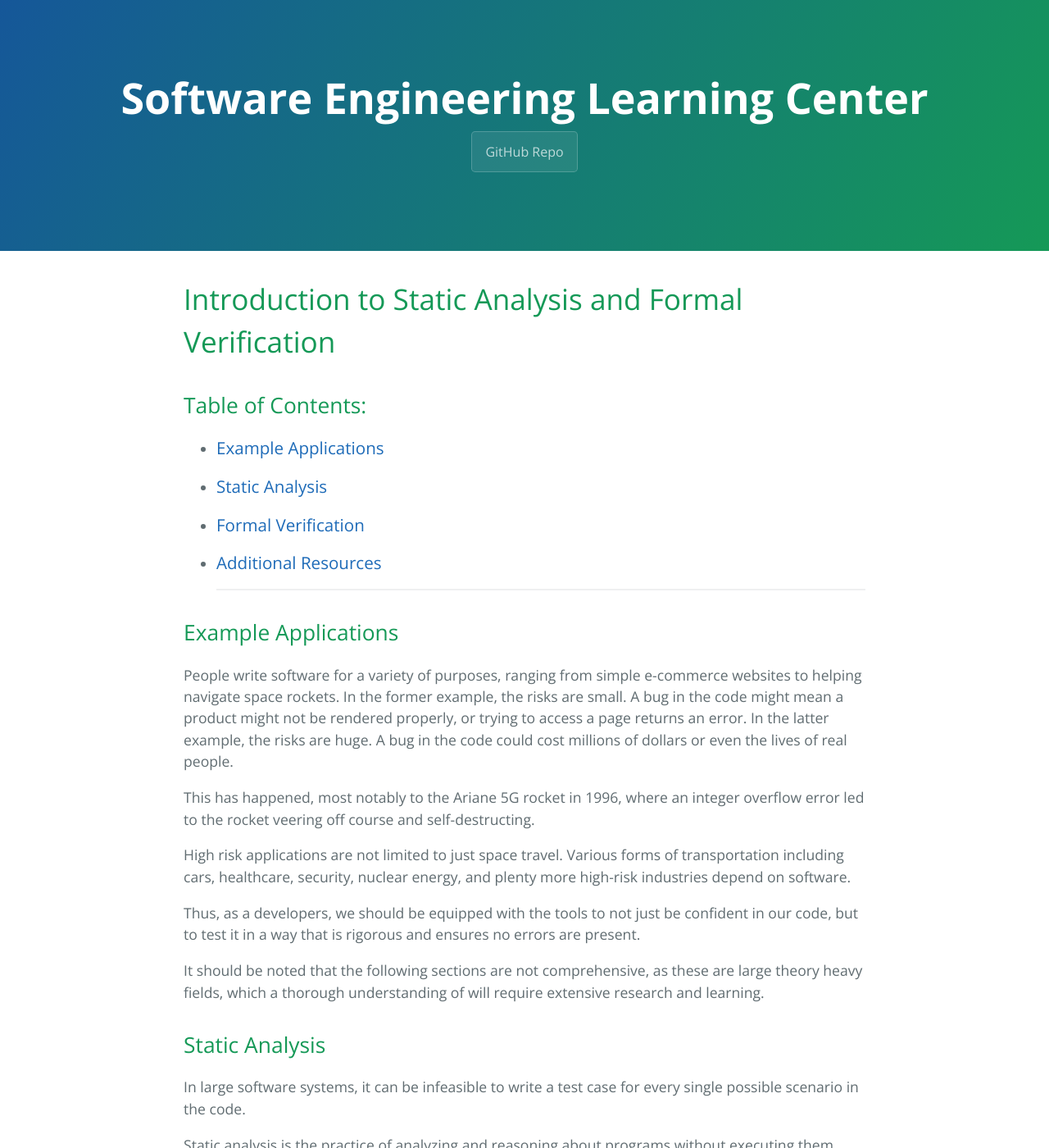
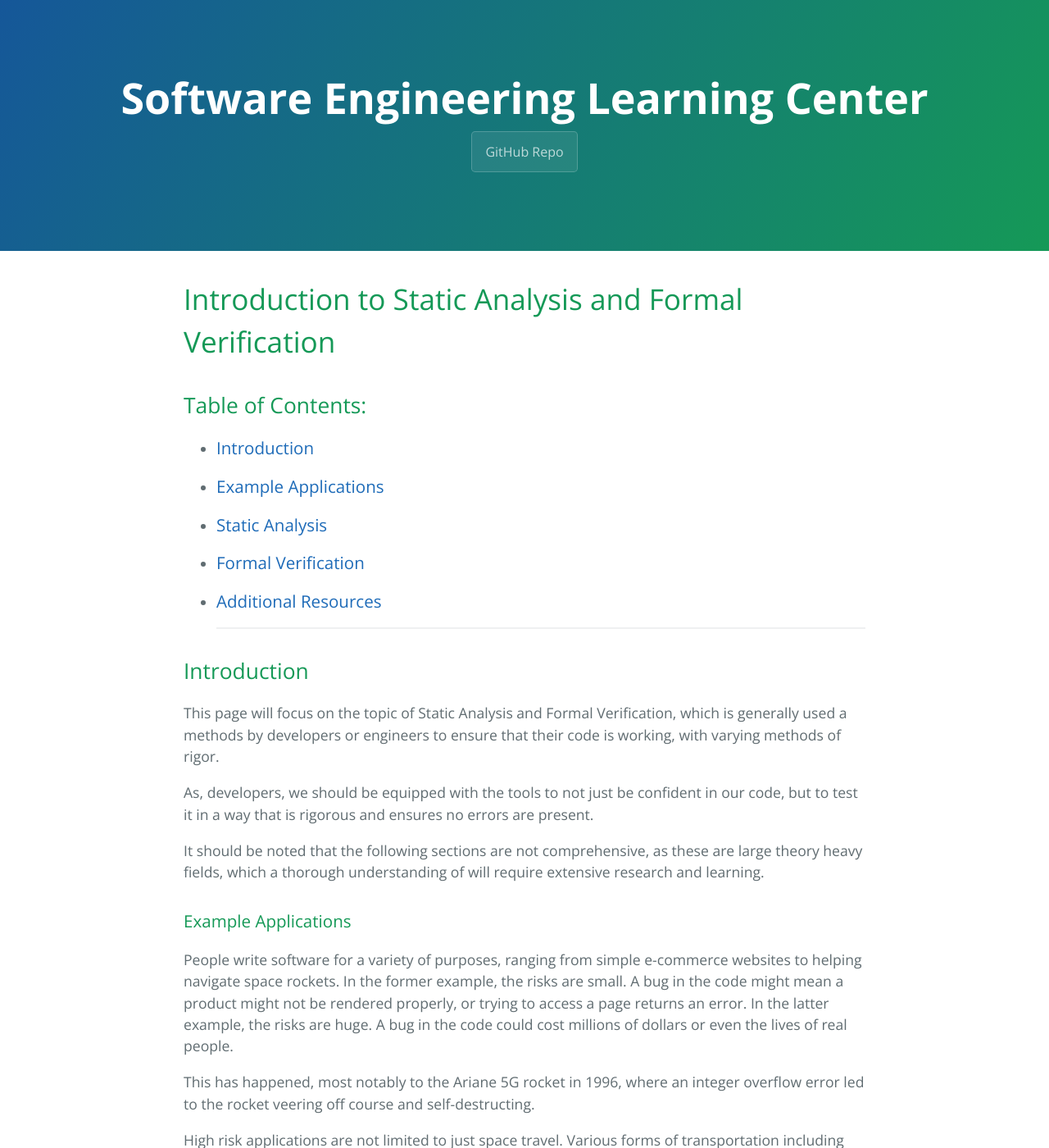
Before and after one commit to learning-software-engineering/learning-software-engineering.github.io, a Jekyll site: the page built from Topics/Software_Engineering/Static_Analysis_and_Verfication.md, in a window 1280 px wide and 1400 px high. Shown: the whole window at 82% size. Built offline with Jekyll 4.4.1, drawn with Linux system fonts in a browser that asks for light colours; our own code applies the rules of GitHub Pages for plain Markdown files; some of the changed text lies outside the part shown.

Commit message:
Added Introduction and extended formal verification

```diff
--- a/Topics/Software_Engineering/Static_Analysis_and_Verfication.md
+++ b/Topics/Software_Engineering/Static_Analysis_and_Verfication.md
@@ -1,6 +1,7 @@
 # Introduction to Static Analysis and Formal Verification
 
 ## Table of Contents:
+- ### [Introduction](#Introduction)
 - ### [Example Applications](#Example-Applications)
 - ### [Static Analysis](#Static-Analysis)
 - ### [Formal Verification](#Formal-Verification)
@@ -9,7 +10,15 @@ ___
 
 
 
-## Example Applications
+## Introduction
+
+This page will focus on the topic of Static Analysis and Formal Verification, which is generally used a methods by developers or engineers to ensure that their code is working, with varying methods of rigor.
+
+As, developers, we should be equipped with the tools to not just be confident in our code, but to test it in a way that is rigorous and ensures no errors are present.
+
+It should be noted that the following sections are not comprehensive, as these are large theory heavy fields, which a thorough understanding of will require extensive research and learning.
+
+### Example Applications
 
 People write software for a variety of purposes, ranging from simple e-commerce websites to helping navigate space rockets.
 In the former example, the risks are small. A bug in the code might mean a product might not be rendered properly, or trying to access a page returns an error.
@@ -18,10 +27,6 @@ In the latter example, the risks are huge. A bug in the code could cost millions
 This has happened, most notably to the Ariane 5G rocket in 1996, where an integer overflow error led to the rocket veering off course and self-destructing.
 
 High risk applications are not limited to just space travel. Various forms of transportation including cars, healthcare, security, nuclear energy, and plenty more high-risk industries depend on software.
-
-Thus, as a developers, we should be equipped with the tools to not just be confident in our code, but to test it in a way that is rigorous and ensures no errors are present.
-
-It should be noted that the following sections are not comprehensive, as these are large theory heavy fields, which a thorough understanding of will require extensive research and learning.
 
 ## Static Analysis
 
@@ -56,6 +61,8 @@ A rigorous process to ensure "correctness" of software by mathematically proving
 
 It is generally considered the highest level of assurance in software, and requires a developer knowledgeable about the code they are trying to verify, even though there are tools available.
 
+Generally includes some form of mathematical proofs to reason about the state of program at a given point. Commonly involves techniques such as induction to deal with iterative programs.
+
 
 ### Model Checking
 
```
